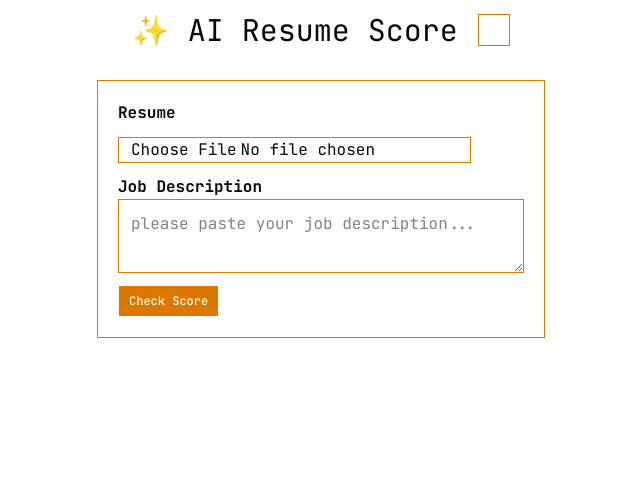
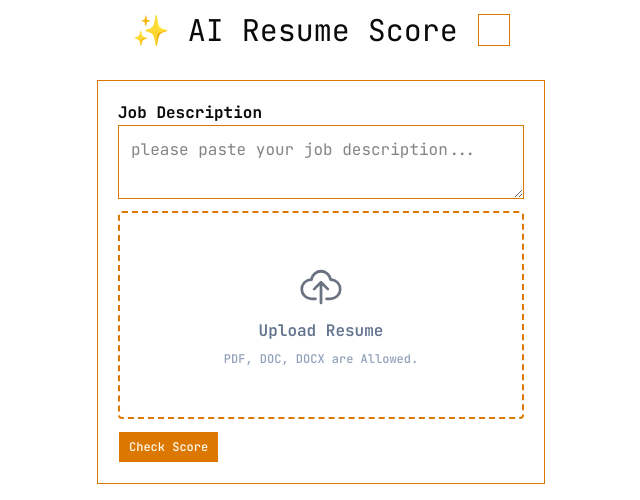
Before and after one commit to Magesh-sam/ai-resume-score, a Next.js app: page / in a window 1280 px wide. Shown: the top 500 px of the page, without its empty margins (319-959 px from the left). Built offline with nearby package versions, Linux system fonts and the light colour scheme.

Commit message:
update: resume upload button

```diff
--- a/components/resume-form.tsx
+++ b/components/resume-form.tsx
@@ -3,13 +3,27 @@ import { Button } from "./ui/button"
 
 const ResumeForm = () => {
     return (
-        <form action={submitForm} className='max-w-md border border-primary p-5 mt-5'>
-            <label htmlFor="resume" className="block mb-3 "><span className="font-bold">Resume </span>
-                <input type="file" name="resume" id="resume" className="border-primary border px-3 mt-3" />
-            </label>
+        <form action={submitForm} className='w-md border border-primary p-5 mt-5'>
+
             <label htmlFor="jobdesc" className="block">
                 <span className="font-bold">Job Description</span>
-                <textarea className="block mb-3 border border-primary w-full p-3" name="jobdesc" id="jobdesc" placeholder="please paste your job description..." />
+                <textarea className="block mb-3 border border-primary w-full p-3" name="jobdesc" id="jobdesc" placeholder="please paste your job description..." required />
+            </label>
+            <label htmlFor="uploadFile1"
+                className=" text-slate-500 font-semibold text-base rounded max-w-md h-52 flex flex-col items-center justify-center cursor-pointer border-2 border-primary border-dashed mx-auto mb-3">
+                <svg xmlns="http://www.w3.org/2000/svg" className="w-11 mb-3 fill-gray-500" viewBox="0 0 32 32">
+                    <path
+                        d="M23.75 11.044a7.99 7.99 0 0 0-15.5-.009A8 8 0 0 0 9 27h3a1 1 0 0 0 0-2H9a6 6 0 0 1-.035-12 1.038 1.038 0 0 0 1.1-.854 5.991 5.991 0 0 1 11.862 0A1.08 1.08 0 0 0 23 13a6 6 0 0 1 0 12h-3a1 1 0 0 0 0 2h3a8 8 0 0 0 .75-15.956z"
+                        data-original="#000000" />
+                    <path
+                        d="M20.293 19.707a1 1 0 0 0 1.414-1.414l-5-5a1 1 0 0 0-1.414 0l-5 5a1 1 0 0 0 1.414 1.414L15 16.414V29a1 1 0 0 0 2 0V16.414z"
+                        data-original="#000000" />
+                </svg>
+                Upload Resume
+
+                <input type="file" id='resume' name="resume" className="hidden" required accept=".doc,.docx,.pdf,application/msword,application/vnd.openxmlformats-officedocument.wordprocessingml.document,application/pdf"
+                />
+                <p className="text-xs font-medium text-slate-400 mt-2">PDF, DOC, DOCX are Allowed.</p>
             </label>
             <Button className="block pointer  " variant="default" >Check Score</Button>
         </form>
```
